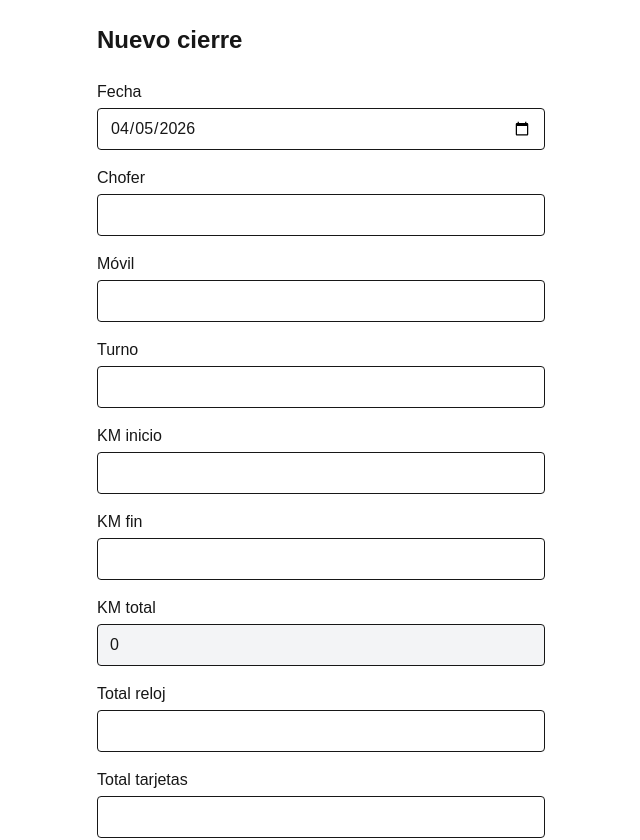
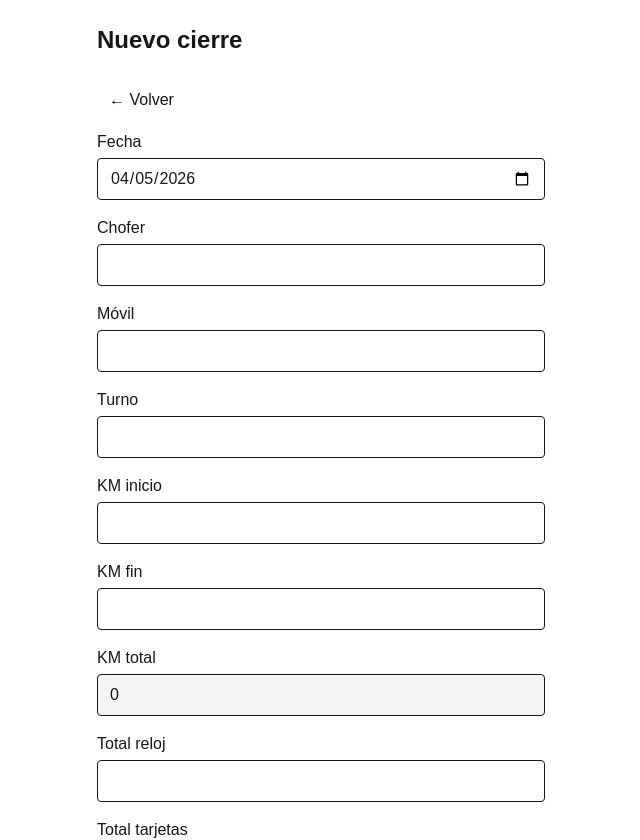
Before and after one commit to gregfirit-debug/sistema-cierre-digital, a Next.js app: page /nuevo-cierre in a window 1280 px wide. Shown: the top 840 px of the page, without its empty margins (319-959 px from the left). Built offline with nearby package versions, Linux system fonts and the light colour scheme; no server answers.

Commit message:
boton volver

```diff
--- a/src/app/nuevo-cierre/page.tsx
+++ b/src/app/nuevo-cierre/page.tsx
@@ -134,7 +134,16 @@ export default function NuevoCierrePage() {
             {mensaje}
           </div>
         )}
-
+<button
+  onClick={() => window.history.back()}
+  style={{
+    marginBottom: "10px",
+    padding: "8px 12px",
+    cursor: "pointer"
+  }}
+>
+  ← Volver
+</button>
         <form className="space-y-4">
           <div>
             <label className="mb-1 block font-medium">Fecha</label>
```
